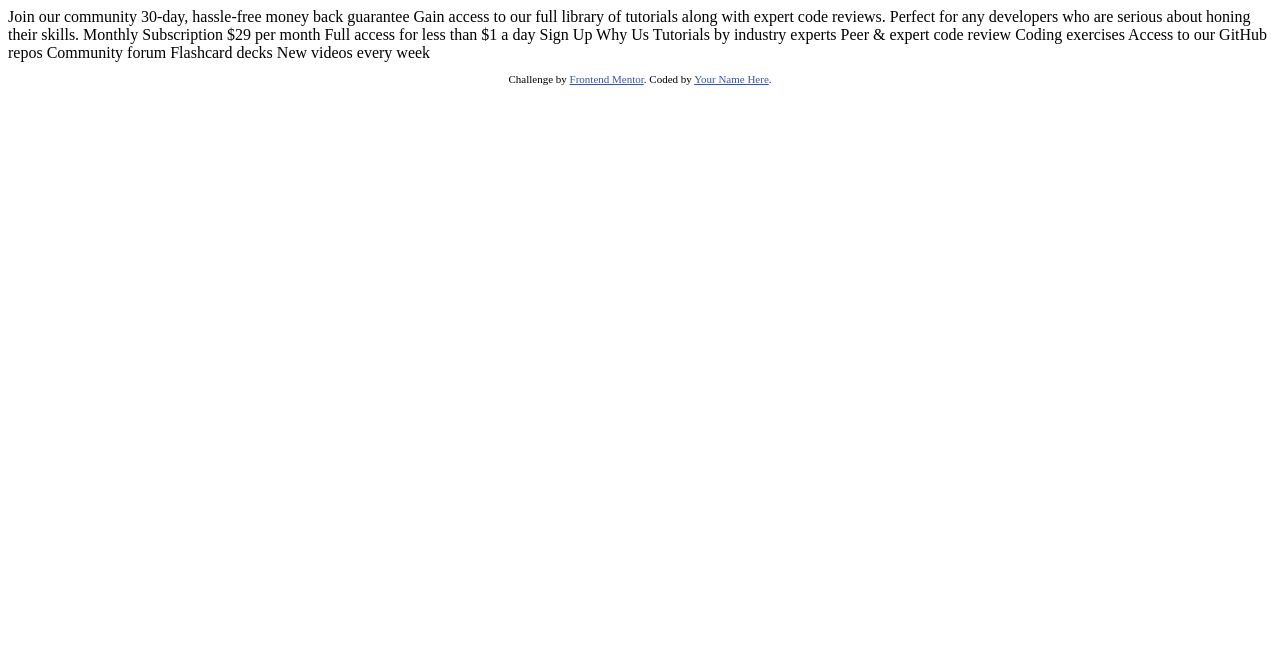
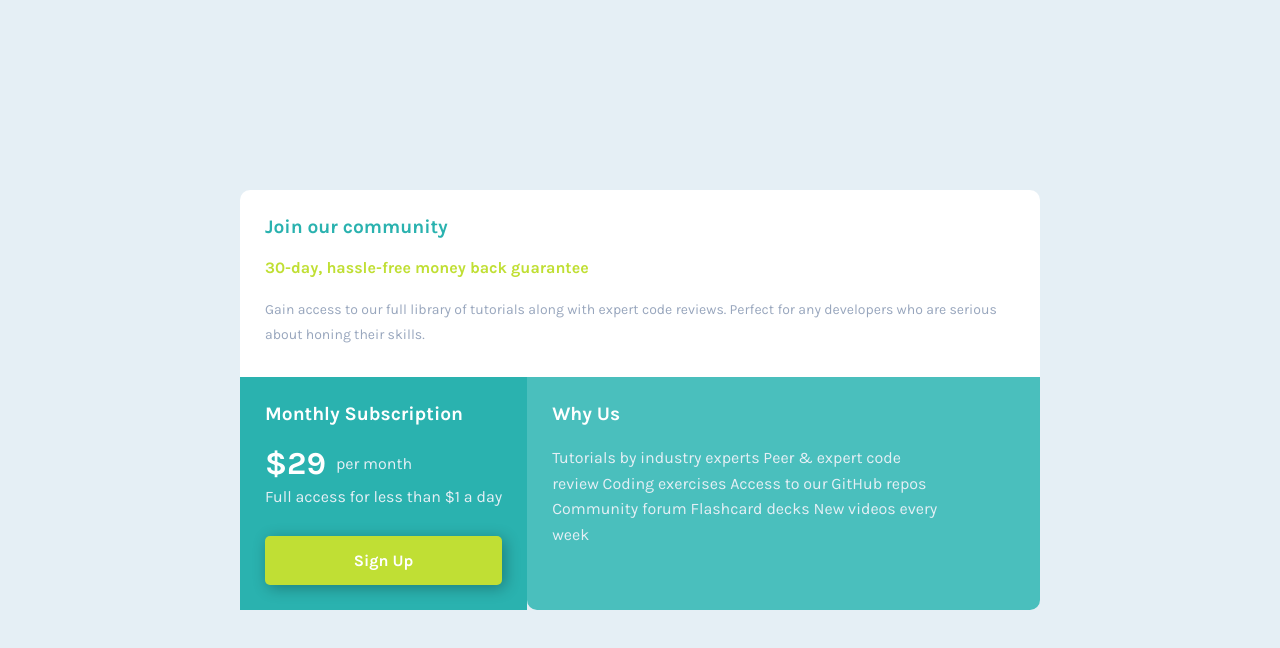
Before and after one commit to caio-alcantara/single-price-grid, a plain HTML site: page index.html in a window 1280 px wide. Drawn offline with Linux system fonts and the light colour scheme.

Commit message:
lots of stuff

```diff
--- a/index.html
+++ b/index.html
@@ -5,33 +5,42 @@
   <meta name="viewport" content="width=device-width, initial-scale=1.0"> <!-- displays site properly based on user's device -->
 
   <link rel="icon" type="image/png" sizes="32x32" href="./images/favicon-32x32.png">
-
+  <link rel="stylesheet" href="styles/style.css">
+  <link rel="preconnect" href="https://fonts.googleapis.com">
+  <link rel="preconnect" href="https://fonts.gstatic.com" crossorigin>
+  <link href="https://fonts.googleapis.com/css2?family=Karla:wght@400;700&display=swap" rel="stylesheet">
   <title>Frontend Mentor | Single Price Grid Component</title>
 
-  <!-- Feel free to remove these styles or customise in your own stylesheet 👍 -->
-  <style>
-    .attribution { font-size: 11px; text-align: center; }
-    .attribution a { color: hsl(228, 45%, 44%); }
-  </style>
+
 </head>
 <body>
-  Join our community
+  <main>
+    <div class="container">
 
-  30-day, hassle-free money back guarantee
-
+      <div class="card card-1">
+        <h1>Join our community</h1>
+        <p><span>30-day, hassle-free money back guarantee</span></p>
+        <p id='p1'>
           Gain access to our full library of tutorials along with expert code reviews.
           Perfect for any developers who are serious about honing their skills.
+        </p>
 
-  Monthly Subscription
 
-  &dollar;29 per month
+      </div>
+      <div class="card card-2">
+        <h1>Monthly Subscription</h1>
+        <div class="paragraph-container">
+          <span>&dollar;29</span>
+          <p>per month</p>
+        </div>
+        <p id='p2'>Full access for less than &dollar;1 a day</p>
+        <div class="link-container"><a href="#">Sign Up</a></div>
+      </div>
 
-  Full access for less than &dollar;1 a day
 
-  Sign Up
-
-  Why Us
-
+      <div class="card card-3">
+        <h1>Why Us</h1>
+        <p>
           Tutorials by industry experts
           Peer &amp; expert code review
           Coding exercises
@@ -39,12 +48,11 @@
           Community forum
           Flashcard decks
           New videos every week
+        </p>
+      </div>
 
-  <footer>
-    <p class="attribution">
-      Challenge by <a href="https://www.frontendmentor.io?ref=challenge" target="_blank">Frontend Mentor</a>.
-      Coded by <a href="#">Your Name Here</a>.
-    </p>
-  </footer>
+    </div>
+  </main>
+
 </body>
 </html>
--- /dev/null
+++ b/styles/_container.scss
@@ -0,0 +1,162 @@
+.container {
+    display: grid;
+    grid-template-areas:
+    "card1 card1"
+    "card2 card2"
+    "card3 card3"
+    ;
+    justify-content: center;
+    max-width: 800px;
+}
+
+.card-1 {
+    grid-area: card1;
+    border-radius: 10px 10px 0px 0px;
+    background-color: white;
+
+    h1 {
+        font-size: 1.2em;
+        color: $cyan;
+        padding-bottom: 20px;
+    }
+
+    p {
+        padding-bottom: 20px;
+
+        span {
+            color: $bright-yellow;
+            font-size: 1em;
+            font-weight: bold;
+        }
+    }
+
+    #p1 {
+        line-height: 1.8em;
+        padding-bottom: 5px;
+        font-size: 14px;
+        color: $grayish-blue;
+    }
+
+}
+
+.card-2 {
+    grid-area: card2;
+    background-color: $cyan;
+    color: white;
+    padding-bottom: 20px;
+
+    h1 {
+        font-size: 1.2em;
+        color: white;
+        padding-bottom: 20px;
+    }
+
+    span {
+       font-size: 2em;
+       font-weight: bold;
+    }
+
+    .paragraph-container {
+        display: flex;
+        flex-direction: row;
+        align-items: center;
+        padding-bottom: 5px;
+
+        p {
+            margin-left: 10px;
+            color: $light-gray;
+        }
+    }
+
+    #p2 {
+        padding-bottom: 30px;
+        color: $light-gray;
+    }
+
+    .link-container {
+
+        display: flex;
+        justify-content: center;
+
+        a {
+            text-decoration: none;
+            color: white;
+            font-weight: bold;
+            background-color: $bright-yellow;
+            text-align: center;
+            padding-top: 15px;
+            padding-bottom: 15px;
+            width: 100%;
+            border-radius: 5px;
+            box-shadow: 3px 3px 15px rgba(0, 0, 0, 0.295);
+        }
+    }
+
+
+}
+
+.card-3 {
+    grid-area: card3;
+    background-color: hsl(179, 48%, 52%);
+    color: white;
+    border-radius: 0px 0px 10px 10px;
+
+
+    h1 {
+        font-size: 1.2em;
+        color: white;
+        padding-bottom: 20px;
+    }
+
+    p {
+        line-height: 1.6em;
+        font-size: 16px;
+        padding-right: 70px;
+        color: $light-gray;
+    }
+}
+
+.card {
+    padding: 25px;
+}
+
+
+/* In case I end up forgetting, will leave this media here */
+@media screen and (max-width: 300px) {
+    .card-3 {
+        p {
+            padding-right: 0;
+        }
+    }
+}
+
+@media screen and (min-width: 700px) {
+
+    body {
+        height: 100vh;
+    }
+
+    .container {
+        grid-template-areas:
+        "card1 card1 "
+        "card2 card3"
+        ;
+    }
+
+
+
+   /* .card-2 {
+        border-radius: 0 0 0 10px;
+    }
+
+    .card-3 {
+        border-radius: 0 0 10px 0;
+
+        p {
+            width: 100%;
+        }
+    }
+
+    Vê isso aq
+    */
+}
--- /dev/null
+++ b/styles/_general.scss
@@ -0,0 +1,18 @@
+* {
+    margin: 0;
+    padding: 0;
+    box-sizing: border-box;
+}
+
+body {
+    font-family: $main-font;
+    background-color: $light-gray;
+}
+
+main {
+    padding: 70px 30px;
+    height: 100%;
+    display: flex;
+    justify-content: center;
+    align-items: center;
+}
--- /dev/null
+++ b/styles/style.scss
@@ -0,0 +1,16 @@
+// Variables
+/// Primary
+$cyan: hsl(179, 62%, 43%);
+$bright-yellow: hsl(71, 73%, 54%);
+
+/// Neutral
+$light-gray: hsl(204, 43%, 93%);
+$grayish-blue: hsl(218, 22%, 67%);
+
+// Typography
+$main-font: 'Karla', sans-serif;
+
+// Imports
+
+@import "general";
+@import "container";
```
Also changed, not shown: styles/style.css (added), 1 other file. Lines whose indentation alone changed are shown as unchanged.
